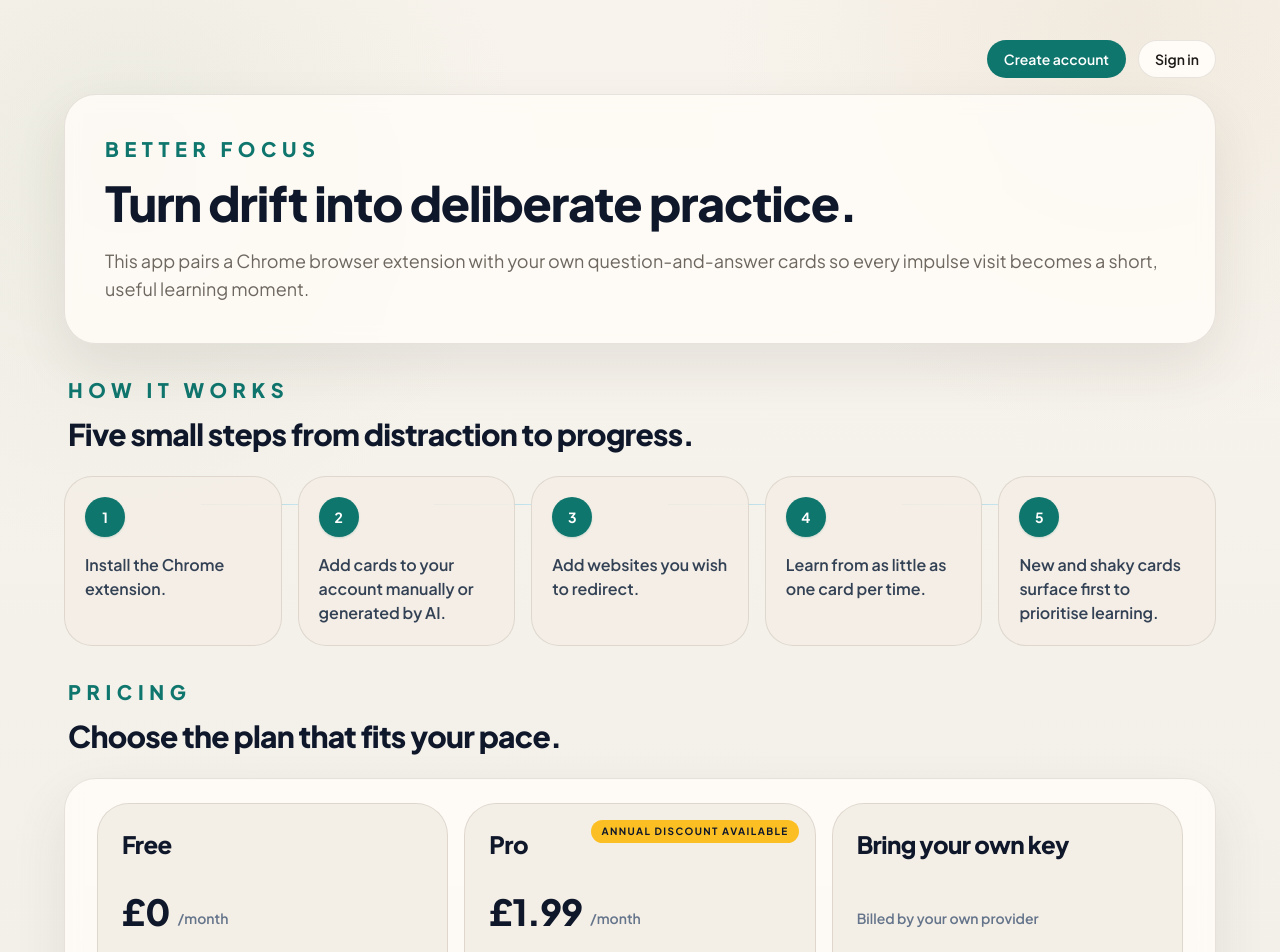
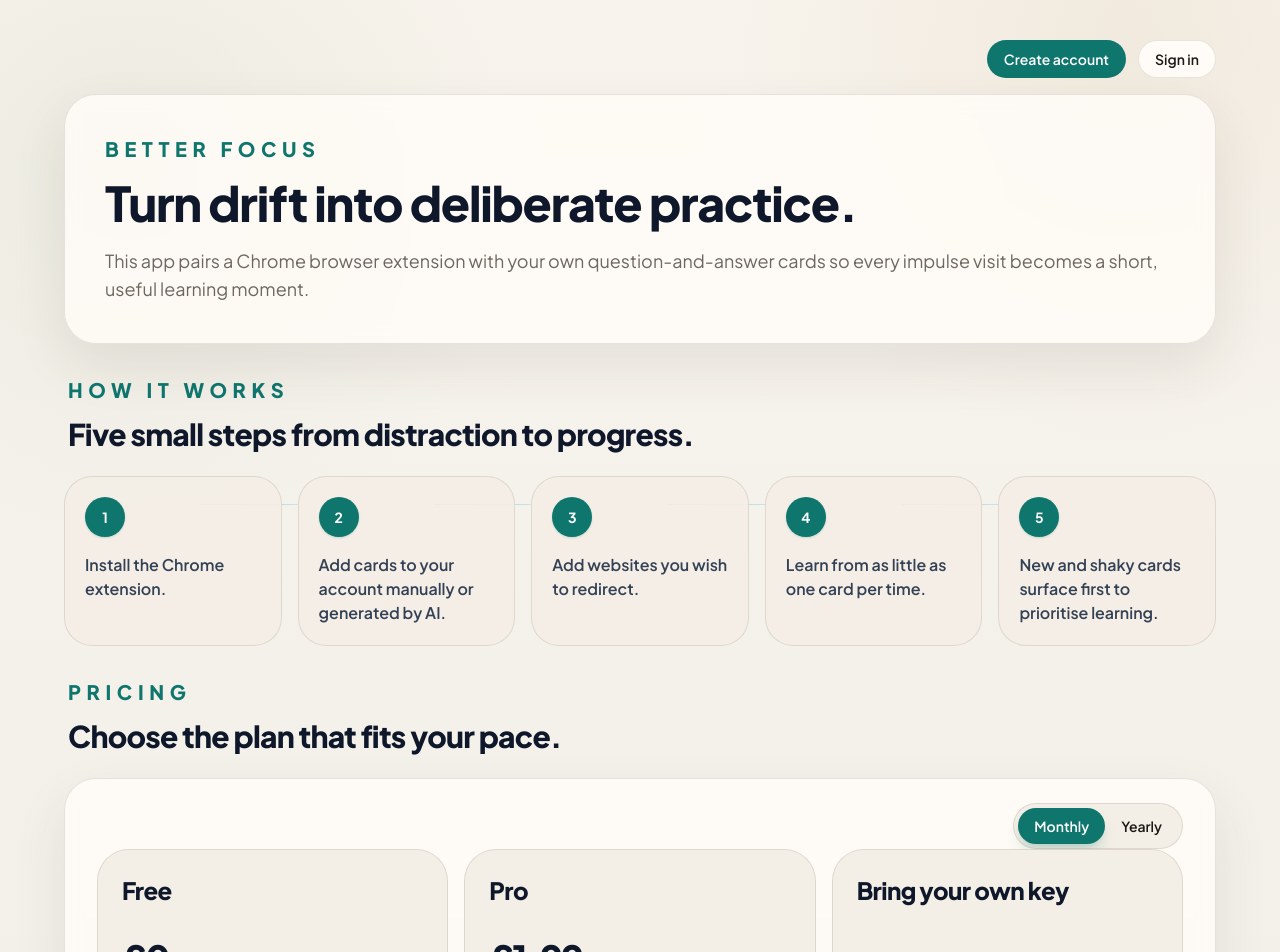
Before and after one commit to MBrock29/stop-procrastinating, a React (Vite) app: page / in a window 1280 px wide. Shown: the top 952 px of the page. Built offline with nearby package versions, Linux system fonts and the light colour scheme; no server answers.

Commit message:
feat: add landing pricing cadence toggle

```diff
--- a/src/views/AuthPage.tsx
+++ b/src/views/AuthPage.tsx
@@ -1,5 +1,8 @@
+import { useState } from 'react';
 import { Link, Navigate } from 'react-router-dom';
 import { useAuth } from '../features/auth/useAuth';
+
+type BillingCadence = 'monthly' | 'yearly';
 
 const flowSteps = [
   'Install the Chrome extension.',
@@ -8,6 +11,11 @@ const flowSteps = [
   'Learn from as little as one card per time.',
   'New and shaky cards surface first to prioritise learning.',
 ];
+
+export function AuthPage() {
+  const { status } = useAuth();
+  const [billingCadence, setBillingCadence] =
+    useState<BillingCadence>('monthly');
 
   const planCards = [
     {
@@ -23,9 +31,9 @@ const planCards = [
     },
     {
       title: 'Pro',
-    price: '£1.99',
-    cadence: '/month',
-    badge: 'Annual discount available',
+      price: billingCadence === 'monthly' ? '£1.99' : '£19.99',
+      cadence: billingCadence === 'monthly' ? '/month' : '/year',
+      badge: billingCadence === 'yearly' ? 'Best value' : undefined,
       benefits: [
         'Store up to 500 cards',
         'Generate up to 25 packs per month',
@@ -45,9 +53,6 @@ const planCards = [
       ],
     },
   ];
-
-export function AuthPage() {
-  const { status } = useAuth();
 
   if (status === 'authenticated') {
     return <Navigate to='/app' replace />;
@@ -120,6 +125,25 @@ export function AuthPage() {
             </h2>
           </div>
           <div className='panel mt-6 overflow-hidden px-6 py-6 sm:px-8'>
+            <div className='flex justify-end'>
+              <div className='soft-card inline-flex p-1'>
+                {(['monthly', 'yearly'] as BillingCadence[]).map((cadence) => (
+                  <button
+                    key={cadence}
+                    type='button'
+                    onClick={() => setBillingCadence(cadence)}
+                    className={[
+                      'rounded-full px-4 py-2 text-sm font-semibold transition',
+                      billingCadence === cadence
+                        ? 'bg-reef text-white shadow-lg shadow-reef/20'
+                        : 'text-[var(--app-text)] hover:bg-[var(--app-surface-strong)]',
+                    ].join(' ')}
+                  >
+                    {cadence === 'monthly' ? 'Monthly' : 'Yearly'}
+                  </button>
+                ))}
+              </div>
+            </div>
             <div className='grid gap-4 xl:grid-cols-3'>
               {planCards.map((plan) => (
                 <article
```
Lines whose indentation alone changed are shown as unchanged.
